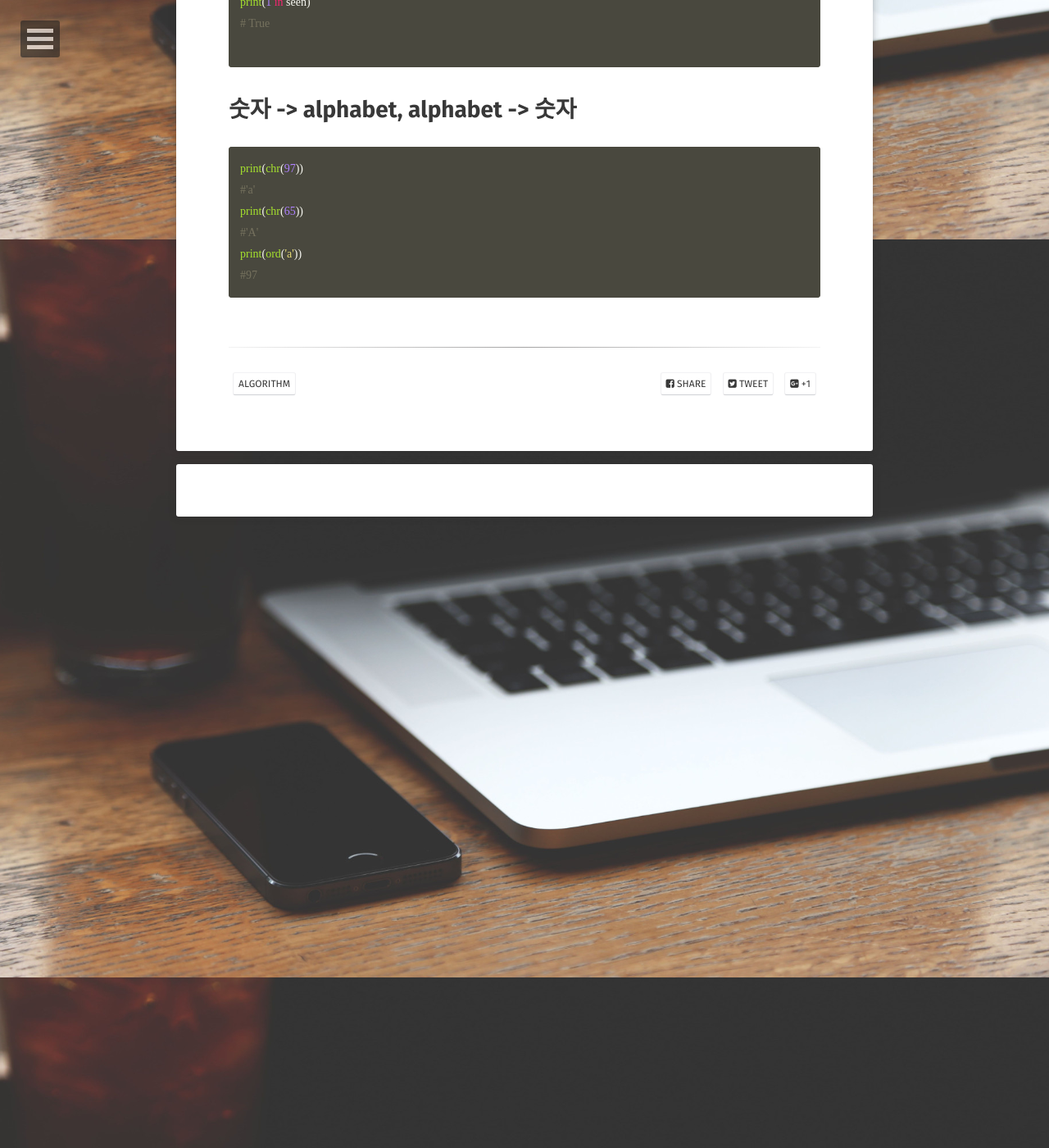
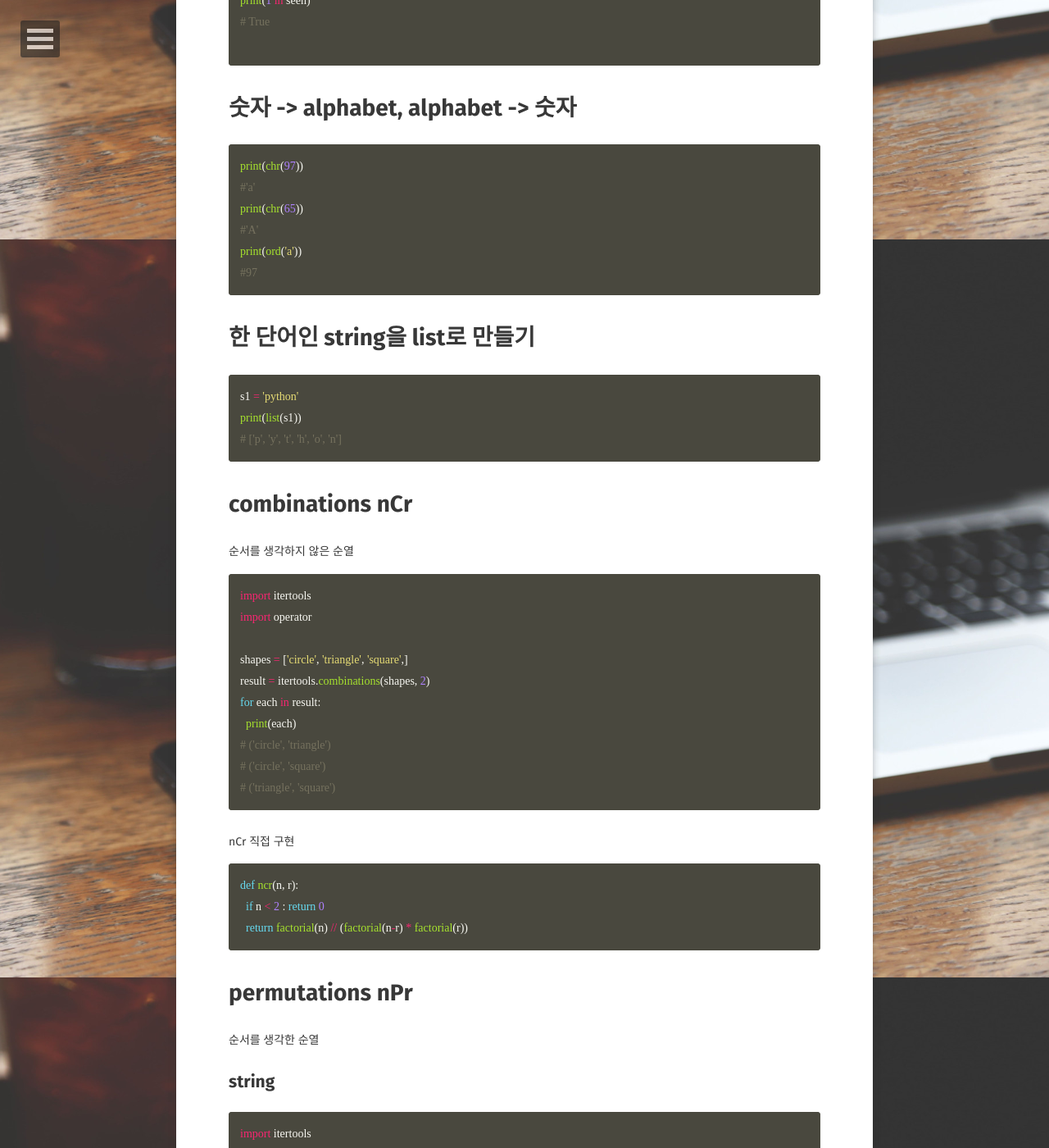
Before and after one commit to JoosJuliet/joosjuliet.github.io, a Jekyll site: the page built from _posts/2018-08-02-confusing_prblem_when_i_solved_algorithm.md, in a window 1280 px wide and 1400 px high, scrolled down 3308 px. Shown: the whole window at 82% size. Built offline with Jekyll 4.4.1, drawn with Linux system fonts in a browser that asks for light colours; some web fonts are replaced; some of the changed text lies outside the part shown.

Commit message:
python 꿀팁 또 추가 permutatin, combination, string 다루기 부분

````diff
--- a/_posts/2018-08-02-confusing_prblem_when_i_solved_algorithm.md
+++ b/_posts/2018-08-02-confusing_prblem_when_i_solved_algorithm.md
@@ -28,7 +28,15 @@ print(array)
 ```
 이렇게 중간에 원하는 index에 값을 넣는 방법이다.
 
+혹은...
+``` python
+array = [1,2,3]
+array = [0] + array
+print(array)
+# [0,1,2,3]
 
+```
+초간단하고 더 짧은 코드도 있다
 
 # sorted
 
@@ -80,16 +88,6 @@ def pickingNumbers(a):
   d = Counter(a)
 ```
 
-## permutation
-``` python
-from itertools import permutations
-
-# Complete the formingMagicSquare function below.
-def formingMagicSquare(s):
-  comb = permutations(range(1,10),9)
-  # 1부터 10까지 9개를 permutation한다
-```
-
 # sqrt
 ``` python
 from math import sqrt
@@ -137,3 +135,88 @@ print(chr(65))
 print(ord('a'))
 #97
 ```
+
+
+# 한 단어인 string을 list로 만들기
+
+``` python
+s1 = 'python'
+print(list(s1))
+# ['p', 'y', 't', 'h', 'o', 'n']
+```
+
+# combinations nCr
+순서를 생각하지 않은 순열
+
+``` python
+import itertools
+import operator
+
+shapes = ['circle', 'triangle', 'square',]
+result = itertools.combinations(shapes, 2)
+for each in result:
+  print(each)
+# ('circle', 'triangle')
+# ('circle', 'square')
+# ('triangle', 'square')
+```
+
+nCr 직접 구현
+``` python
+def ncr(n, r):
+  if n < 2 : return 0
+  return factorial(n) // (factorial(n-r) * factorial(r))
+```
+
+# permutations nPr
+순서를 생각한 순열
+
+
+## string
+``` python
+import itertools
+import operator
+
+alpha_data = ['a', 'b', 'c']
+result = itertools.permutations(alpha_data)
+for each in result:
+  print(each)
+# ('a', 'b', 'c')
+# ('a', 'c', 'b')
+# ('b', 'a', 'c')
+# ('b', 'c', 'a')
+# ('c', 'a', 'b')
+# ('c', 'b', 'a')
+```
+
+
+## number
+``` python
+from itertools import permutations
+
+# Complete the formingMagicSquare function below.
+def formingMagicSquare(s):
+  comb = permutations(range(1,10),9)
+  # 1부터 10까지 9개를 permutation한다
+```
+
+
+nPr 직접 구현
+``` python
+def npr(n, r):
+  if n < 2 : return 0
+  return factorial(n) // factorial(n-r)
+```
+
+
+
+
+# 스트링 풀기
+
+원래 글자는 msg
+while True:
+  <!-- 여기서 돌면서 j라는 변수의 길이를 늘린다. -->
+  if j>=len(msg):
+  <!-- j가 더 커지거나 같아지는 순간 -->
+    break
+  <!--  break로 끝-->
````
